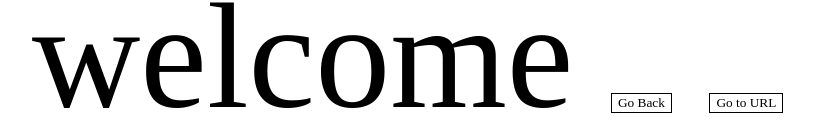
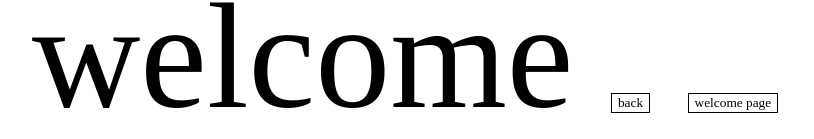
Before and after one commit to yeonskie/21, a plain HTML site: page index/2020/enter.html in a window 1280 px wide. Shown: the part 658-797 px from the top of the page, without its empty margins (8-822 px from the left). Drawn offline with Linux system fonts and the light colour scheme; a web font is replaced by a local one.

Commit message:
5.0 yesss

```diff
--- a/index/2020/enter.html
+++ b/index/2020/enter.html
@@ -8,8 +8,8 @@
         <title>ok</title>
     </head>
     <body>
-        <div class="welcome">welcome <button onclick="goBack()">Go Back</button>
-        <button onclick="goToURL()">Go to URL</button>
+        <div class="welcome">welcome <button onclick="goBack()">back</button>
+        <button onclick="goToURL()">welcome page</button>
         </div>
         <div class="container">
         <div class="dropdown">
```
